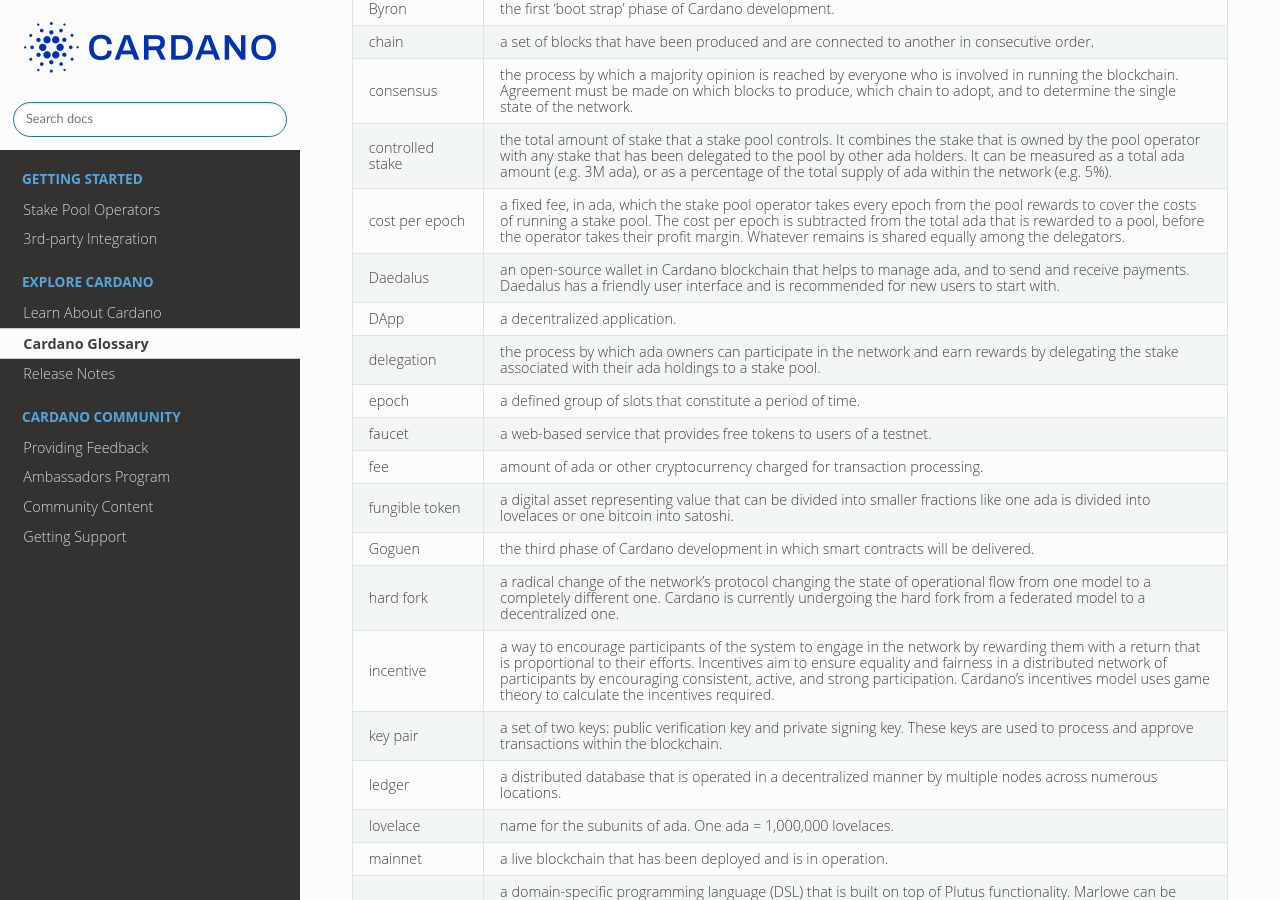
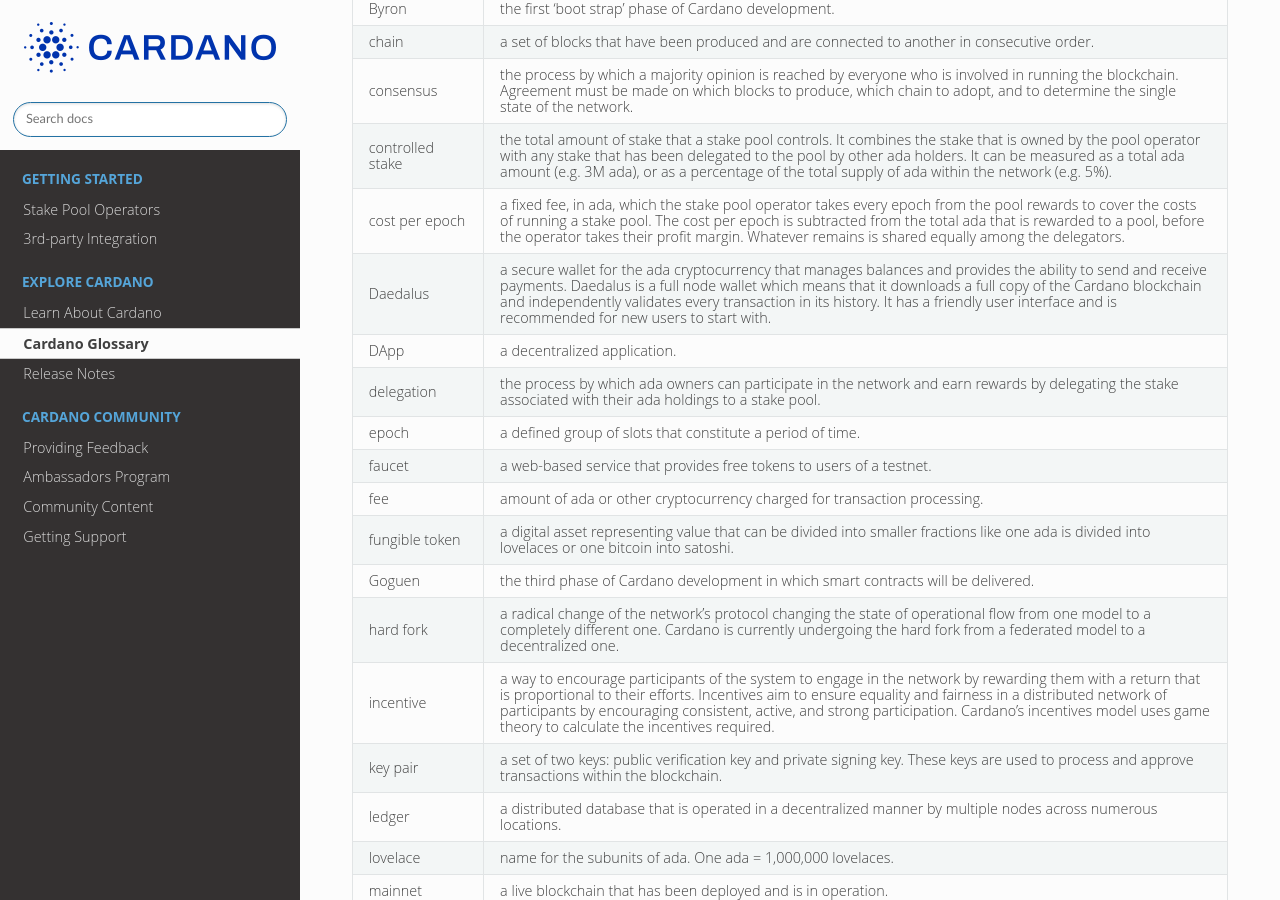
Before and after one commit to input-output-hk/technical-docs, a Sphinx documentation site: the page built from source/glossary.rst, in a window 1280 px wide and 900 px high, scrolled down 562 px. Built offline with Sphinx 7.4.7 and the Read the Docs theme 2.0.0, drawn with Linux system fonts in a browser that asks for light colours; pages that are not in the unit, such as notebooks, are missing from menus.

Commit message:
Update glossary.rst
edit to Deadalus term

```diff
--- a/source/glossary.rst
+++ b/source/glossary.rst
@@ -32,7 +32,7 @@
    * - cost per epoch
      - a fixed fee, in ada, which the stake pool operator takes every epoch from the pool rewards to cover the costs of running a stake pool. The cost per epoch is subtracted from the total ada that is rewarded to a pool, before the operator takes their profit margin. Whatever remains is shared equally among the delegators.
    * - Daedalus
-     - an open-source wallet in Cardano blockchain that helps to manage ada, and to send and receive payments. Daedalus has a friendly user interface and is recommended for new users to start with.
+     - a secure wallet for the ada cryptocurrency that manages balances and provides the ability to send and receive payments. Daedalus is a full node wallet which means that it downloads a full copy of the Cardano blockchain and independently validates every transaction in its history. It has a friendly user interface and is recommended for new users to start with.
    * - DApp
      - a decentralized application.
    * - delegation
```
